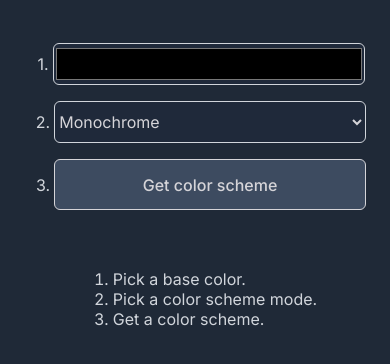
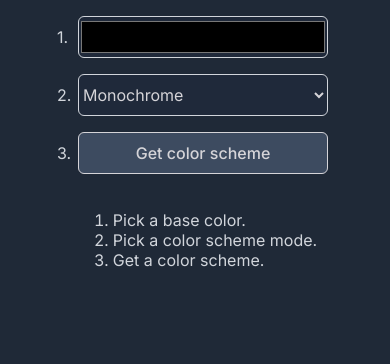
Before and after one commit to Kelemek/colorschemegenerator, a plain HTML site: page index.html in a window 390 px wide. Drawn offline with Linux system fonts and the light colour scheme.

Commit message:
responsive updates

```diff
--- a/index.css
+++ b/index.css
@@ -4,6 +4,12 @@ html, body {
     color: #D1D5DB;
     background-color: #1F2937;
     font-family: Inter, sans-serif;
+    overflow-x: hidden;
+    min-height: 100vh;
+}
+
+* {
+    box-sizing: border-box;
 }
 
 nav input[type="color"], nav select, nav button {
@@ -12,10 +18,15 @@ nav input[type="color"], nav select, nav button {
 }
 
 nav {
-    height: 10svh;
+    height: 10vh;
+    min-height: 80px;
     display: flex;
     justify-content: center;
     align-items: center;
+    flex-wrap: wrap;
+    gap: 1rem;
+    padding: 1rem;
+    box-sizing: border-box;
 }
 
 nav .label-inputs {
@@ -65,16 +76,25 @@ nav button {
 }
 
 main {
-    height: 90svh;
-    width: 90svw;
+    min-height: calc(100vh - 180px);
+    width: 90vw;
+    max-width: 1200px;
     margin: 0 auto;
     display: flex;
     justify-content: center;
+    padding: 1rem;
+    box-sizing: border-box;
+    flex-wrap: wrap;
+    gap: 1rem;
 }
 
 .container {
-    display: flex ;
+    display: flex;
     flex-direction: column;
+    min-width: 150px;
+    max-width: 200px;
+    flex: 1 1 auto;
+    height: 300px;
 }
 
 .color-div {
@@ -85,7 +105,7 @@ main {
     width: 100%;
     height: 100%;
     object-fit: cover;
-
+    border-radius: 4px;
 }
 
 .color-code {
@@ -107,16 +127,40 @@ main {
 }
 
 
-@media only screen and (max-width: 600px) {
+@media only screen and (max-width: 768px) {
     nav {
-        height: 30svh;
+        height: auto;
+        min-height: 120px;
         flex-direction: column;
-        justify-items: left ;
-        gap: 1em;
+        gap: 1rem;
+        padding: 1.5rem 1rem;
     }
+
+    nav .label-inputs {
+        width: 100%;
+        max-width: 300px;
+        justify-content: flex-start;
+        display: flex;
+        flex-direction: row;
+        align-items: center;
+        flex-wrap: nowrap;
+    }
+
     nav input[type="color"], nav select, nav button {
-        width: 80svw;
-        font-size: medium;
+        height: 2.625em;
+        width: 230px;
+        font-size: 1rem;
+        flex-shrink: 1;
+    }
+
+    nav input[type="color"] {
+        width: 230px;
+    }
+
+    nav label {
+        flex-shrink: 0;
+        white-space: nowrap;
+        min-width: 30px;
     }
 
     label[for="color-picker"] {
@@ -124,6 +168,60 @@ main {
     }
 
     main {
-        height: 60svh;
+        min-height: calc(100vh - 200px);
+        width: 95vw;
+        padding: 0.5rem;
+        gap: 0.5rem;
+    }
+
+    .container {
+        min-width: 120px;
+        max-width: 150px;
+        height: 250px;
     }
 }
+
+@media only screen and (max-width: 480px) {
+    nav {
+        padding: 1rem 0.5rem;
+    }
+
+    nav .label-inputs {
+        display: flex;
+        flex-direction: row;
+        align-items: center;
+        gap: 0.5rem;
+        width: 100%;
+        flex-wrap: nowrap;
+    }
+
+    nav input[type="color"], nav select, nav button {
+        height: 2.625em;
+        width: calc(100% - 40px);
+        max-width: 250px;
+        flex-shrink: 1;
+    }
+
+    nav label {
+        flex-shrink: 0;
+        white-space: nowrap;
+        min-width: 25px;
+        width: 25px;
+    }
+
+    main {
+        width: 98vw;
+        padding: 0.25rem;
+        justify-content: center;
+    }
+
+    .container {
+        min-width: 100px;
+        max-width: 120px;
+        height: 200px;
+    }
+
+    .color-code {
+        font-size: 0.65rem;
+    }
+}
```
